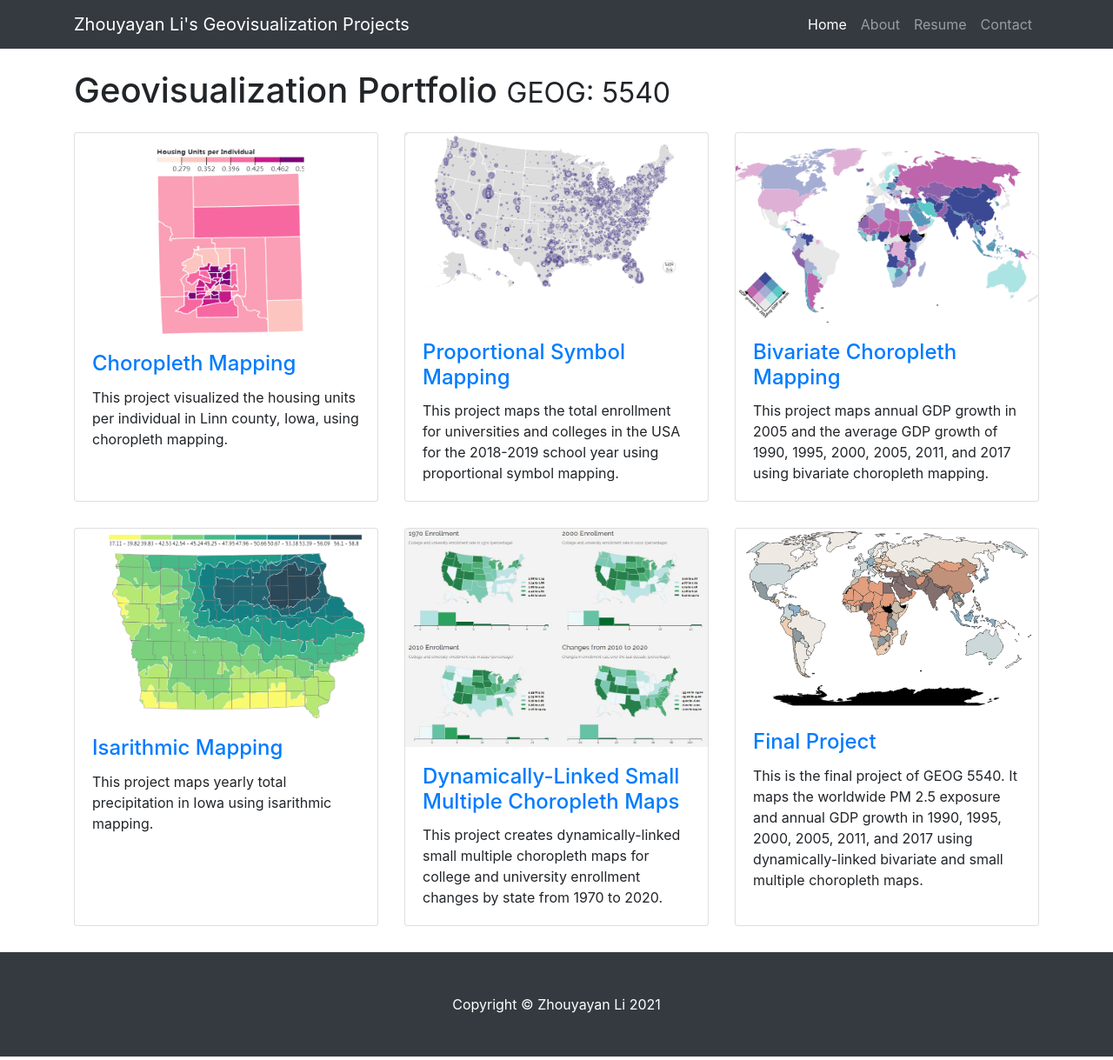
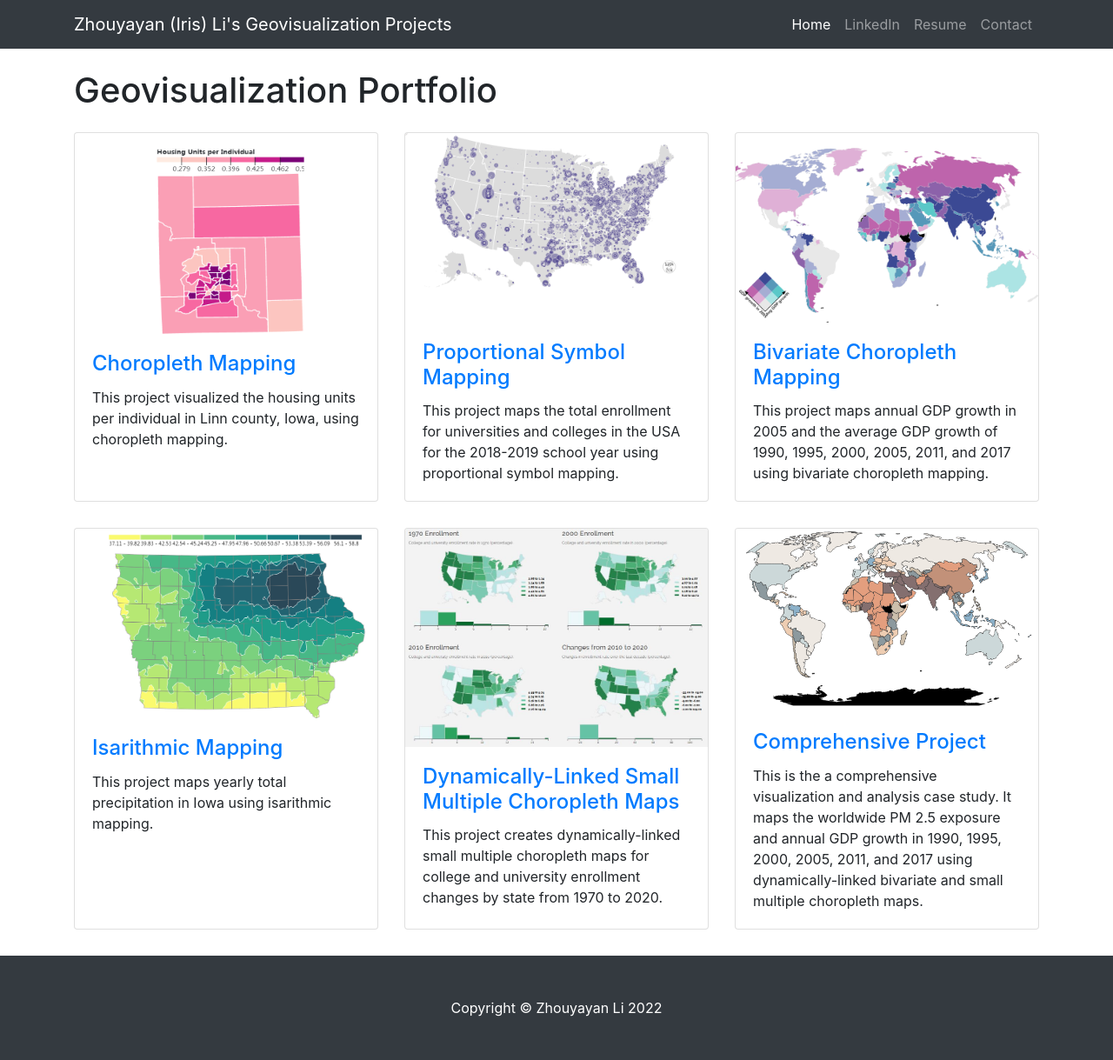
Before and after one commit to youthle/visualization_cases, a website: page index.html in a window 1280 px wide. Shown: the whole page at 87% size. Drawn offline with Linux system fonts and the light colour scheme.

Commit message:
Add files via upload

```diff
--- a/index.html
+++ b/index.html
@@ -8,7 +8,7 @@
     <meta name="description" content="">
     <meta name="author" content="">
 
-    <title>Iris' Final Project</title>
+    <title>Zhouyayan (Iris) Li's Data Visualization Cases</title>
 
     <!-- Bootstrap core CSS -->
     <link href="vendor/bootstrap/css/bootstrap.min.css" rel="stylesheet">
@@ -23,7 +23,7 @@
     <!-- Navigation -->
     <nav class="navbar navbar-expand-lg navbar-dark bg-dark fixed-top">
       <div class="container">
-        <a class="navbar-brand" href="index.html">Zhouyayan Li's Geovisualization Projects</a>
+        <a class="navbar-brand" href="index.html">Zhouyayan (Iris) Li's Geovisualization Projects</a>
         <button class="navbar-toggler" type="button" data-toggle="collapse" data-target="#navbarResponsive" aria-controls="navbarResponsive" aria-expanded="false" aria-label="Toggle navigation">
           <span class="navbar-toggler-icon"></span>
         </button>
@@ -35,13 +35,13 @@
               </a>
             </li>
             <li class="nav-item">
-              <a class="nav-link" href="shortbio.html">About</a>
+              <a class="nav-link" href="https://www.linkedin.com/in/zhouyayan-li-3580241a4/">LinkedIn</a>
             </li>
             <li class="nav-item">
               <a class="nav-link" href="file/cv.pdf">Resume</a>
             </li>
             <li class="nav-item">
-              <a class="nav-link" href="mailto:zhouyayan-li@uiowa.edu">Contact</a>
+              <a class="nav-link" href="mailto:zhouyayan.li@gmail.com">Contact</a>
             </li>
           </ul>
         </div>
@@ -53,7 +53,6 @@
 
       <!-- Page Heading -->
       <h1 class="my-4">Geovisualization Portfolio
-        <small>GEOG: 5540</small>
       </h1>
 
       <div class="row">
@@ -114,12 +113,12 @@
         </div>
         <div class="col-lg-4 col-sm-6 portfolio-item">
           <div class="card h-100">
-            <a href="https://geog3540.github.io/zli284/finalPro/"><img class="card-img-top" src="image/final.PNG" alt=""></a>
+            <a href="https://geog3540.github.io/zli284/comprehensiveProj/"><img class="card-img-top" src="image/final.PNG" alt=""></a>
             <div class="card-body">
               <h4 class="card-title">
-                <a href="https://geog3540.github.io/zli284/finalPro/">Final Project</a>
+                <a href="https://geog3540.github.io/zli284/comprehensiveProj/">Comprehensive Project</a>
               </h4>
-              <p class="card-text">This is the final project of GEOG 5540. It maps the worldwide PM 2.5 exposure and annual GDP growth in 1990, 1995, 2000, 2005, 2011, and 2017 using dynamically-linked bivariate and small multiple choropleth maps.</p>
+              <p class="card-text">This is the a comprehensive visualization and analysis case study. It maps the worldwide PM 2.5 exposure and annual GDP growth in 1990, 1995, 2000, 2005, 2011, and 2017 using dynamically-linked bivariate and small multiple choropleth maps.</p>
             </div>
           </div>
         </div>
@@ -157,7 +156,7 @@
     <!-- Footer -->
     <footer class="py-5 bg-dark">
       <div class="container">
-        <p class="m-0 text-center text-white">Copyright &copy; Zhouyayan Li 2021</p>
+        <p class="m-0 text-center text-white">Copyright &copy; Zhouyayan Li 2022</p>
       </div>
       <!-- /.container -->
     </footer>
```
